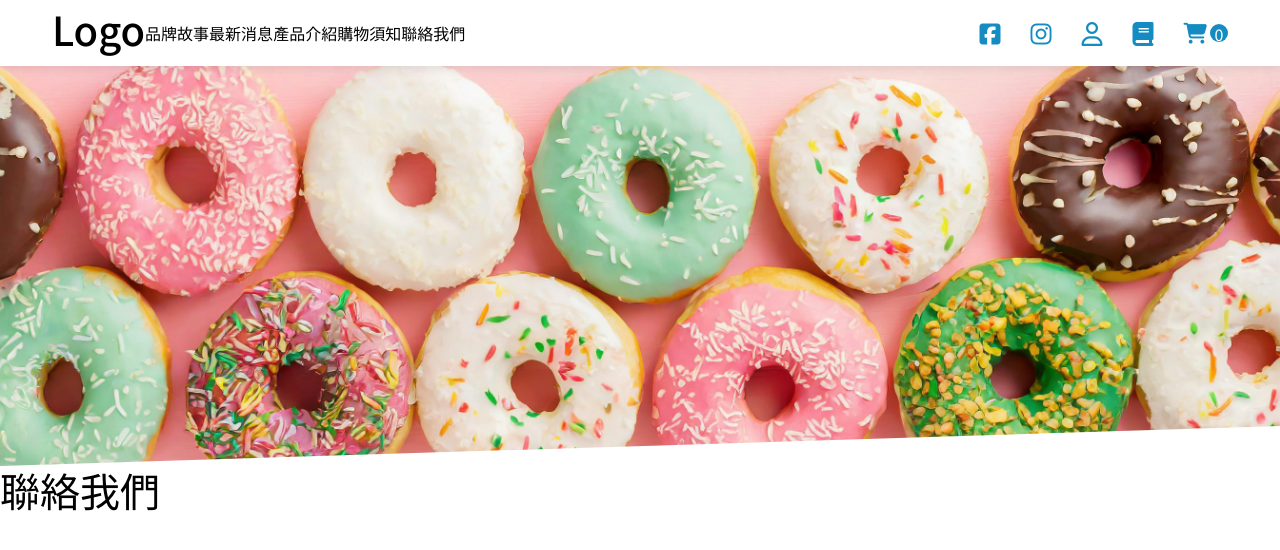
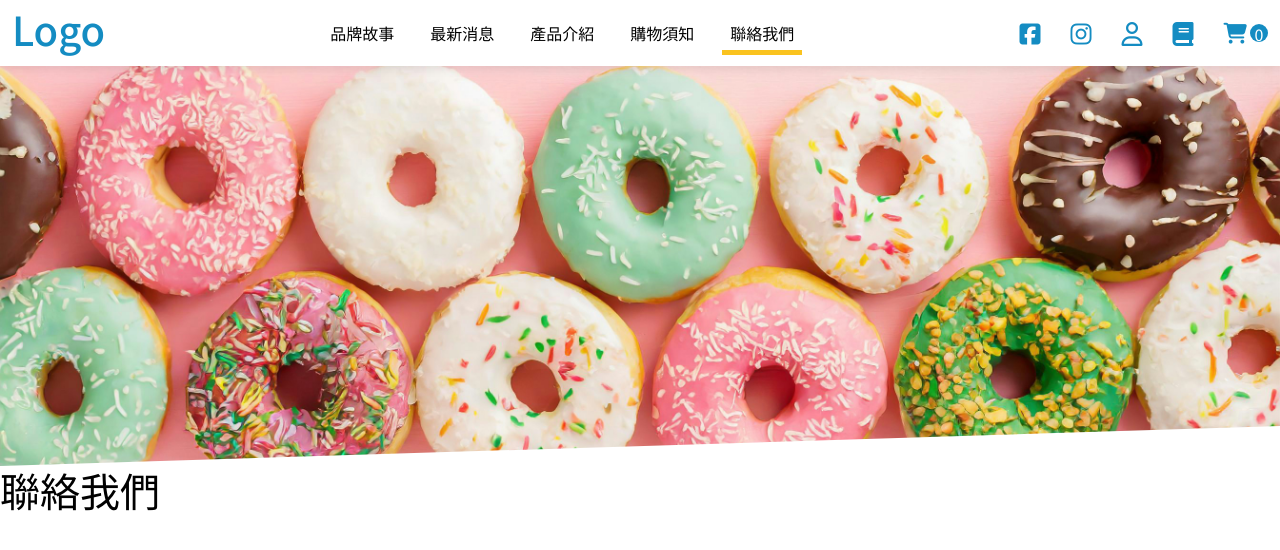
Before and after one commit to ZhengYung/cake, a Vue app: page /contact in a window 1280 px wide. Shown: the top 550 px of the page. Built offline with nearby package versions, Linux system fonts and the light colour scheme.

Commit message:
header css修改，添加ham.vue(svg版漢堡選單) / modalBox未完成

```diff
--- a/src/App.vue
+++ b/src/App.vue
@@ -1,6 +1,8 @@
 <script setup>
 // import { RouterLink, RouterView } from 'vue-router'
 // import HelloWorld from './components/HelloWorld.vue'
+import ham from './components/ham.vue';
+import modalBox from './components/modalBox.vue';
 import { ref, onMounted, onUnmounted } from 'vue';
 
 //store
@@ -11,6 +13,12 @@ const scrollY = ref(window.scrollY);
 const handleScroll = () => {
   scrollY.value = window.scrollY;
 };
+function hideMenu() {
+  const navbarMenu = document.querySelector('#navbarMenu');
+  const svg = document.querySelector('.topNav__toggler svg');
+  navbarMenu.classList.remove('show');
+  svg.classList.remove('active');
+}
 onMounted(() => {
   window.addEventListener('scroll', handleScroll);
 });
@@ -20,16 +28,21 @@ onUnmounted(() => {
 </script>
 
 <template>
+  <Teleport to="body">
+    <modalBox :id="'loginModal'"></modalBox>
+    <modalBox :id="'orderModal'"></modalBox>
+    <modalBox :id="'cartModal'"></modalBox>
+  </Teleport>
   <header
-    :class="[{ isTop: scrollY === 0 && $route.name === 'home' }, $route.name === 'home' ? 'position-fixed w-100' : 'position-sticky']"
+    :class="[{ isTop: scrollY === 0 && $route.name === 'home' }, $route.name === 'home' ? 'position-fixed w-100' : 'position-sticky', 'top-0']"
     style="z-index: 999;">
-    <nav class="topNav navbar navbar-expand-lg">
-      <div class="container-fluid">
-        <RouterLink to="/" class="logo navbar-brand me-auto">
+    <nav class="topNav navbar navbar-expand-lg p-0">
+      <div class="container-fluid" style="max-width: 1400px;">
+        <RouterLink to="/" @click="hideMenu" class="logo navbar-brand me-auto">
           <h1>Logo</h1>
         </RouterLink>
 
-        <div class="funcBox">
+        <div class="topNav__funcBox">
           <a href="#" target="_blank"><i class="fa-brands fa-square-facebook"></i></a>
           <a href="#" target="_blank"><i class="fa-brands fa-instagram"></i></a>
 
@@ -43,36 +56,37 @@ onUnmounted(() => {
           <button type="button" class="cart bg-transparent p-0 border-0" :data-count="counterStore.count"
             data-bs-toggle="modal" data-bs-target="#cartModal"><i class="fa-solid fa-cart-shopping"></i></button>
         </div>
-        <button class="navbar-toggler" type="button" data-bs-toggle="collapse" data-bs-target="#navbarMenu"
-          aria-controls="navbarSupportedContent" aria-expanded="false" aria-label="Toggle navigation">
-          <svg class="ham hamRotate ham8" viewBox="0 0 100 100" width="80" onclick="this.classList.toggle('active')">
-            <path class="line top"
-              d="m 30,33 h 40 c 3.722839,0 7.5,3.126468 7.5,8.578427 0,5.451959 -2.727029,8.421573 -7.5,8.421573 h -20" />
-            <path class="line middle" d="m 30,50 h 40" />
-            <path class="line bottom"
-              d="m 70,67 h -40 c 0,0 -7.5,-0.802118 -7.5,-8.365747 0,-7.563629 7.5,-8.634253 7.5,-8.634253 h 20" />
-          </svg>
+        <button class="topNav__toggler navbar-toggler" type="button" data-bs-toggle="collapse"
+          data-bs-target="#navbarMenu" aria-controls="navbarSupportedContent" aria-expanded="false"
+          aria-label="Toggle navigation">
+          <ham />
         </button>
-        <div class="navbar-collapse collapse" id="navbarMenu">
+        <div class="topNav__collapse navbar-collapse collapse" id="navbarMenu">
           <ul class="navbar-nav">
             <li class="nav-item">
-              <RouterLink to="/about" :class="[{ active: $route.name === 'about' }]" aria-current="page">
+              <RouterLink to="/about" @click="hideMenu" :class="[{ active: $route.name === 'about' }]"
+                :aria-current="$route.name === 'about' ? 'page' : null">
                 品牌故事
               </RouterLink>
             </li>
             <li class="nav-item">
-              <RouterLink to="/news" :class="[{ active: $route.name === 'news' }]">最新消息</RouterLink>
+              <RouterLink to="/news" @click="hideMenu" :class="[{ active: $route.name === 'news' }]"
+                :aria-current="$route.name === 'news' ? 'page' : null">最新消息</RouterLink>
             </li>
             <li class="nav-item">
-              <RouterLink to="/products"
-                :class="[{ 'active': $route.name === 'products' || $route.name === 'product-detail' }]">產品介紹
+              <RouterLink to="/products" @click="hideMenu"
+                :class="[{ 'active': $route.name === 'products' || $route.name === 'product-detail' }]"
+                :aria-current="$route.name === 'products' || $route.name === 'product-detail' ? 'page' : null">產品介紹
               </RouterLink>
             </li>
             <li class="nav-item">
-              <RouterLink to="/faq" :class="[{ active: $route.name === 'faq' }]">購物須知</RouterLink>
+              <RouterLink to="/faq" @click="hideMenu" :class="[{ active: $route.name === 'faq' }]"
+                :aria-current="$route.name === 'faq' ? 'page' : null">購物須知</RouterLink>
             </li>
             <li class="nav-item">
-              <RouterLink to="/contact" :class="[{ 'atcive': $route.name === 'contact' }]">聯絡我們</RouterLink>
+              <RouterLink to="/contact" @click="hideMenu" :class="[{ 'active': $route.name === 'contact' }]"
+                :aria-current="$route.name === 'contact' ? 'page' : null">聯絡我們
+              </RouterLink>
             </li>
           </ul>
         </div>
@@ -96,92 +110,83 @@ onUnmounted(() => {
   </footer>
 </template>
 
+
 <style lang="scss" scoped>
-.ham {
-  cursor: pointer;
-  -webkit-tap-highlight-color: transparent;
-  transition: transform 400ms;
-  -moz-user-select: none;
-  -webkit-user-select: none;
-  -ms-user-select: none;
-  user-select: none;
-}
-
-.hamRotate.active {
-  transform: rotate(45deg);
-}
-
-.line {
-  fill: none;
-  transition: stroke-dasharray 400ms, stroke-dashoffset 400ms;
-  stroke: #000;
-  stroke-width: 5.5;
-  stroke-linecap: round;
-}
-
-.ham8 .top {
-  stroke-dasharray: 40 160;
-}
-
-.ham8 .middle {
-  stroke-dasharray: 40 142;
-  transform-origin: 50%;
-  transition: transform 400ms;
-}
-
-.ham8 .bottom {
-  stroke-dasharray: 40 85;
-  transform-origin: 50%;
-  transition: transform 400ms, stroke-dashoffset 400ms;
-}
-
-.ham8.active .top {
-  stroke-dashoffset: -64px;
-}
-
-.ham8.active .middle {
-  //stroke-dashoffset: -20px;
-  transform: rotate(90deg);
-}
-
-.ham8.active .bottom {
-  stroke-dashoffset: -64px;
-}
-
 .banner {
   clip-path: url('#bannerClip');
+  background-size: cover;
+  background-position: center right;
+  // transition: none;
+  transition: background-image 0.5s ease-out 0s;
+
+  &.home {
+    height: 95vh;
+    background-image: url('@/assets/img/banner1.jpg');
+    background-size: cover;
+    background-position: bottom right;
+    background-attachment: fixed;
+  }
 
   &.about,
   &.news,
   &.contact {
     height: 50vh;
     background-image: url('@/assets/img/banner2.jpg');
-    background-size: cover;
-    background-position: center right;
   }
 
-  &.home {
-    height: 90vh;
-    background-image: url('@/assets/img/banner1.jpg');
-    background-size: cover;
-    background-position: bottom right;
+
+}
+
+header {
+  background-color: white;
+  box-shadow: 0 2px 10px rgba(0, 0, 0, 0.1);
+
+  * {
+    color: var(--firstColor);
+  }
+
+  .topNav__collapse * {
+    color: white;
+  }
+
+  &.isTop {
+    background-color: transparent;
+    box-shadow: unset;
+
+    * {
+      color: white;
+    }
+
+    .topNav__toggler :deep(svg path) {
+      stroke: white;
+    }
+
+    .topNav__collapse .nav-item a {
+      text-shadow: 0 0 10px #2721b59e;
+    }
   }
 }
 
-.funcBox,
-.navbar-toggler {
+.topNav {
+
+  &__funcBox,
+  &__toggler {
     order: 1;
   }
 
+  &__collapse {
+    order: 1;
+    margin: 0 -15px;
+    transition: none;
 
-.navbar-collapse {
-  order: 1;
+    &.show ul {
       background-color: var(--firstColor);
-  margin: 0 -52px;
+    }
 
     ul {
       height: 100vh;
       text-align: center;
+      margin: 0 auto;
 
       li {
         display: flex;
@@ -189,57 +194,48 @@ onUnmounted(() => {
         align-items: center;
 
         a {
+          position: relative;
+          display: flex;
+          justify-content: center;
+          align-items: center;
           --bs-link-color-rgb: 0, 0, 0;
+          padding: 10px 18px;
+
+          &::after {
+            position: absolute;
+            left: 0;
+            right: 0;
+            bottom: 0;
+            margin: 0 auto;
+            display: block;
+            content: '';
+            background-color: var(--secColor);
+            width: 0;
+            height: 0;
+          }
+
+          &.active::after {
+            width: 80%;
+            height: 5px;
+          }
+
+          @media (hover:hover) {
+            &:hover::after {
+              width: 80%;
+              height: 5px;
+            }
+          }
         }
       }
     }
   }
 
-@media (min-width: 992px) {
-  .navbar-expand-lg .navbar-collapse {
-    order: 0;
-    background-color: unset;
-    padding: unset;
-    margin: unset;
-
-    ul {
-      height: auto;
-    }
-  }
-}
-
-.topNav {
-  background-color: white;
-  box-shadow: 0 2px 10px rgba(0, 0, 0, 0.1);
-  padding: 0 40px;
-  transition: background-color 0.5s ease-out 0s, box-shadow 0.5s ease-out 0s, padding 0.5s ease-out 0s;
-
-  .navbar-toggler {
-    margin-left: 40px;
-    padding: 0;
-
-    &:focus {
-      box-shadow: none;
-    }
-  }
-
-  .funcBox {
+  &__funcBox {
     display: flex;
     justify-content: center;
     align-items: center;
     column-gap: 30px;
     font-size: 1.5rem;
-
-    :where(a, button) {
-      i {
-        color: var(--firstColor);
-        transition: color 0.5s ease-out 0s;
-      }
-
-      &:hover i {
-        color: var(--secColor);
-      }
-    }
 
     .cart {
       display: flex;
@@ -263,22 +259,33 @@ onUnmounted(() => {
       }
     }
   }
+
+  &__toggler {
+    margin-left: 40px;
+    padding: 0;
+    border: none;
+
+    &:focus {
+      box-shadow: none;
+    }
+  }
 }
 
-.isTop .topNav {
-  background-color: transparent;
-  box-shadow: none;
-  padding-top: 40px;
-
-  :where(a, button) {
-    color: white;
-
-    i {
-      color: white;
+@media (min-width: 992px) {
+  header:not(.isTop) {
+    .topNav__collapse * {
+      color: black;
+    }
   }
 
-    &:hover i {
-      color: var(--firstColor);
+  .navbar-expand-lg .navbar-collapse.topNav__collapse {
+    order: 0;
+    margin: unset;
+
+    ul {
+      transition: none;
+      height: auto;
+      background-color: unset;
     }
   }
 }
--- a/src/assets/base.css
+++ b/src/assets/base.css
@@ -17,6 +17,7 @@
 *::before,
 *::after {
   box-sizing: border-box;
+  transition: all 0.5s ease-out 0s;
 }
 
 html,
--- /dev/null
+++ b/src/components/ham.vue
@@ -0,0 +1,61 @@
+<template>
+    <svg class="ham hamRotate" viewBox="0 0 100 100" width="65" onclick="this.classList.toggle('active')">
+        <path class="line top"
+            d="m 30,33 h 40 c 3.722839,0 7.5,3.126468 7.5,8.578427 0,5.451959 -2.727029,8.421573 -7.5,8.421573 h -20" />
+        <path class="line middle" d="m 30,50 h 40" />
+        <path class="line bottom"
+            d="m 70,67 h -40 c 0,0 -7.5,-0.802118 -7.5,-8.365747 0,-7.563629 7.5,-8.634253 7.5,-8.634253 h 20" />
+    </svg>
+</template>
+
+<style scoped lang="scss">
+.ham {
+    cursor: pointer;
+    -webkit-tap-highlight-color: transparent;
+    transition: transform 400ms;
+    -moz-user-select: none;
+    -webkit-user-select: none;
+    -ms-user-select: none;
+    user-select: none;
+
+    &.active {
+
+        .top,
+        .bottom {
+            stroke-dashoffset: -64px;
+        }
+
+        .middle {
+            transform: rotate(90deg);
+        }
+    }
+
+    .top {
+        stroke-dasharray: 40 160;
+    }
+
+    .middle {
+        stroke-dasharray: 40 142;
+        transform-origin: 50%;
+        transition: transform 400ms;
+    }
+
+    .bottom {
+        stroke-dasharray: 40 85;
+        transform-origin: 50%;
+        transition: transform 400ms, stroke-dashoffset 400ms;
+    }
+}
+
+.line {
+    fill: none;
+    transition: stroke-dasharray 400ms, stroke-dashoffset 400ms;
+    stroke: var(--firstColor);
+    stroke-width: 4;
+    stroke-linecap: round;
+}
+
+.hamRotate.active {
+    transform: rotate(45deg);
+}
+</style>
--- /dev/null
+++ b/src/components/modalBox.vue
@@ -0,0 +1,32 @@
+<script setup>
+const props =
+    defineProps({
+        id: {
+            type: String,
+            required: true
+        }
+    })
+</script>
+
+<template>
+    <!-- 測試時在最外層div 移除fade & 添加d-block -->
+    <div class="modal fade" :id="id" tabindex="-1" aria-labelledby="exampleModalLabel" aria-hidden="true">
+        <div class="modal-dialog modal-dialog-centered">
+            <div class="modal-content">
+                <div class="modal-header">
+                    <h1 class="modal-title fs-5" id="exampleModalLabel">Modal title</h1>
+                    <button type="button" class="btn-close" data-bs-dismiss="modal" aria-label="Close"></button>
+                </div>
+                <div class="modal-body">
+                    ...
+                </div>
+                <div class="modal-footer">
+                    <button type="button" class="btn btn-secondary" data-bs-dismiss="modal">Close</button>
+                    <button type="button" class="btn btn-primary">Save changes</button>
+                </div>
+            </div>
+        </div>
+    </div>
+</template>
+
+<style scoped lang="scss"></style>
--- a/src/components/section.vue
+++ b/src/components/section.vue
@@ -42,11 +42,10 @@ const props =
 </template>
 
 <style scoped lang="scss">
-
-
 .sectionWrap {
     display: flex;
     position: relative;
+
     &::after {
         position: absolute;
         left: -40px;
--- a/src/views/front/HomeView.vue
+++ b/src/views/front/HomeView.vue
@@ -4,7 +4,6 @@ import sectionVue from '@/components/section.vue';
 
 <template>
   <main>
-    <h1>首頁</h1>
     <div class="section1">
       <sectionVue :fontSize="'58px'" :pb="'30px'">
         <template #first class="test">about</template>
@@ -20,6 +19,7 @@ import sectionVue from '@/components/section.vue';
         <template #second>精選產品推薦</template>
       </sectionVue>
     </div>
+
   </main>
 </template>
 
```
Lines whose indentation alone changed are shown as unchanged.
